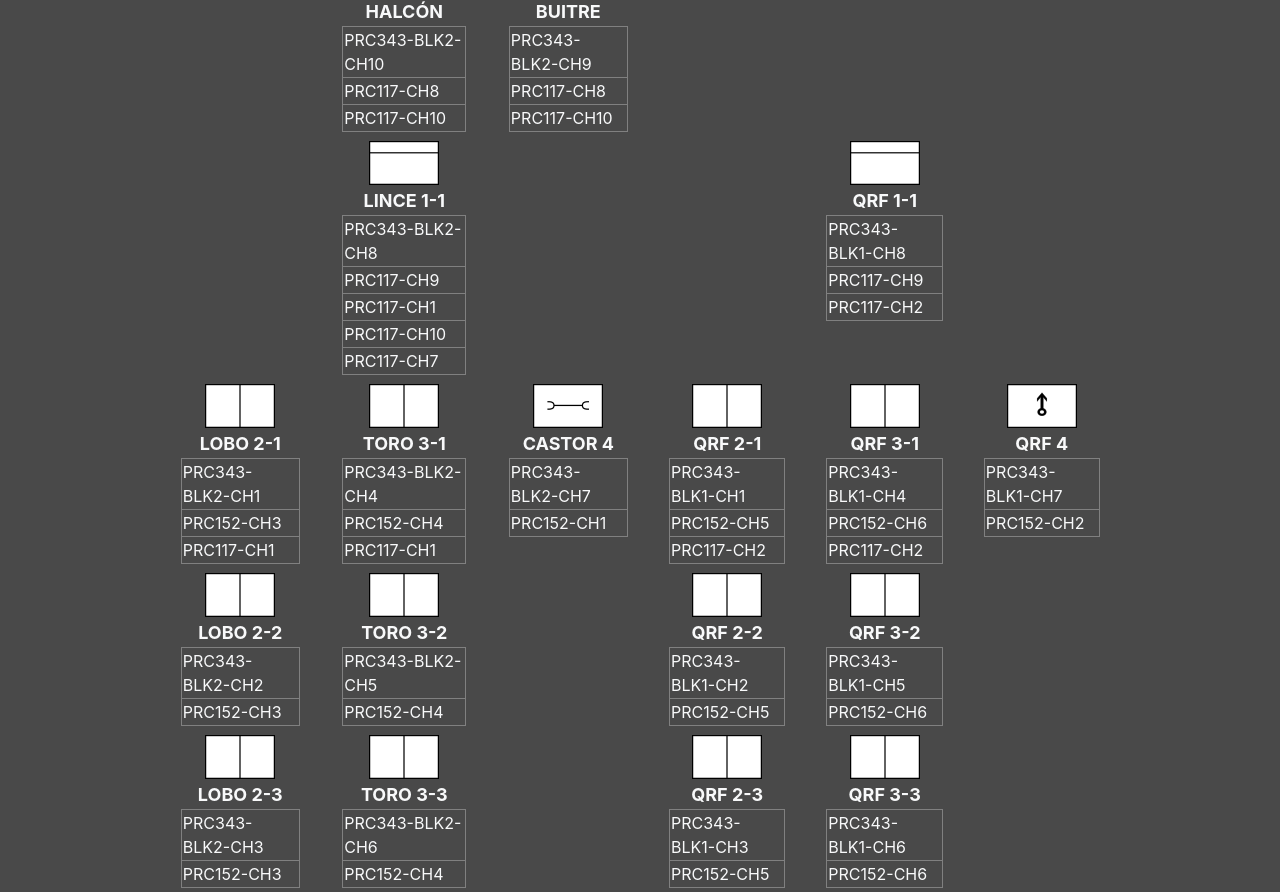
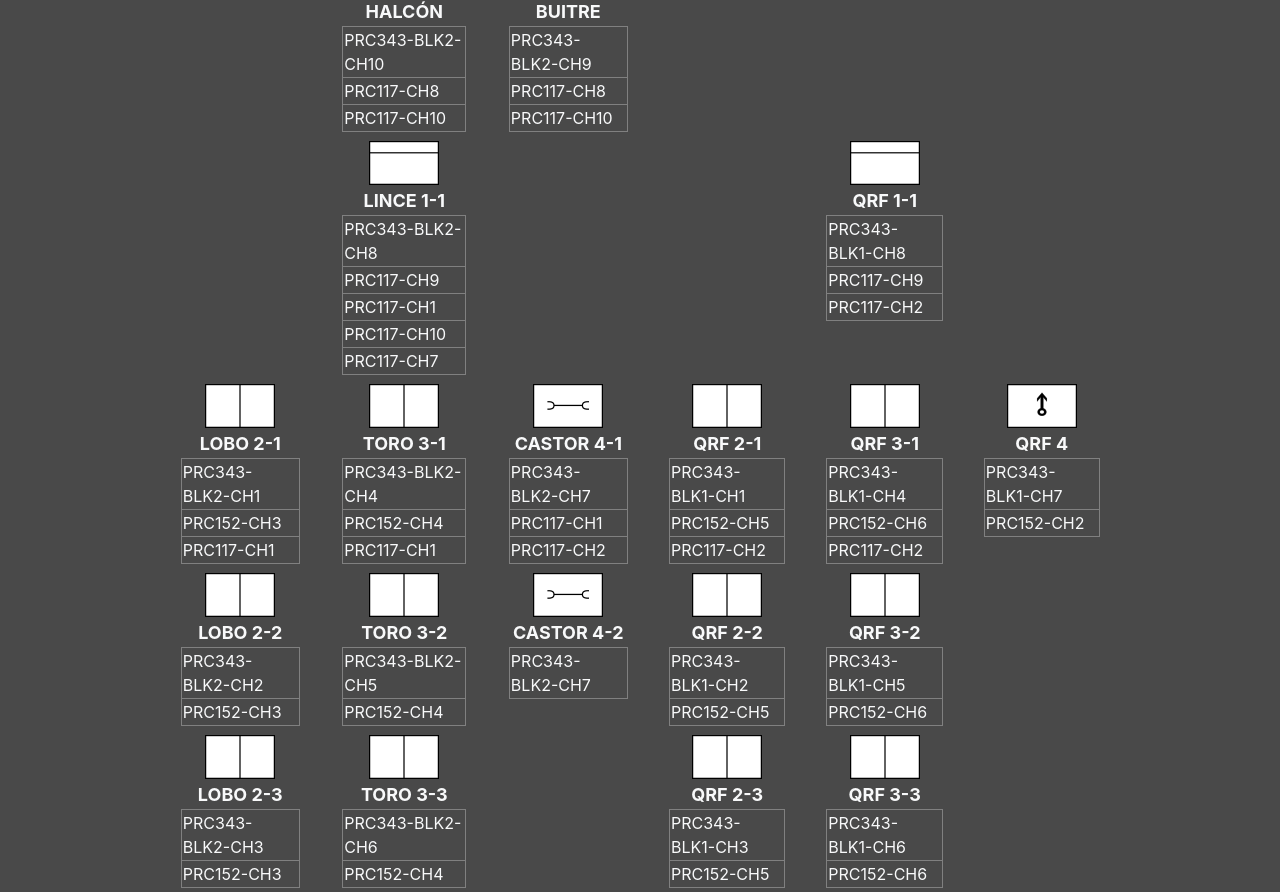
Before and after one commit to Napster653/Antilope, a plain HTML site: page index.html in a window 1280 px wide. Shown: the part 128-1020 px from the top of the page. Drawn offline with nearby package versions, Linux system fonts and the light colour scheme.

Commit message:
Añadido CASTOR 4-2

```diff
--- a/index.html
+++ b/index.html
@@ -89,9 +89,10 @@
             <td>
                 <table class="mx-auto">
                     <tr><th><img src="./Mecánico.png" alt=""></th></tr>
-                    <tr><th>CASTOR 4</th></tr>
+                    <tr><th>CASTOR 4-1</th></tr>
                     <tr><td>PRC343-BLK2-CH7</td></tr>
-                    <tr><td>PRC152-CH1</td></tr>
+                    <tr><td>PRC117-CH1</td></tr>
+                    <tr><td>PRC117-CH2</td></tr>
                 </table>
             </td>
             <td>
@@ -138,7 +139,13 @@
                     <tr><td>PRC152-CH4</td></tr>
                 </table>
             </td>
-            <td><br></td>
+            <td>
+                <table class="mx-auto">
+                    <tr><th><img src="./Mecánico.png" alt=""></th></tr>
+                    <tr><th>CASTOR 4-2</th></tr>
+                    <tr><td>PRC343-BLK2-CH7</td></tr>
+                </table>
+            </td>
             <td>
                 <table class="mx-auto">
                     <tr><th><img src="./Motorizada.png" alt=""></th></tr>
```
